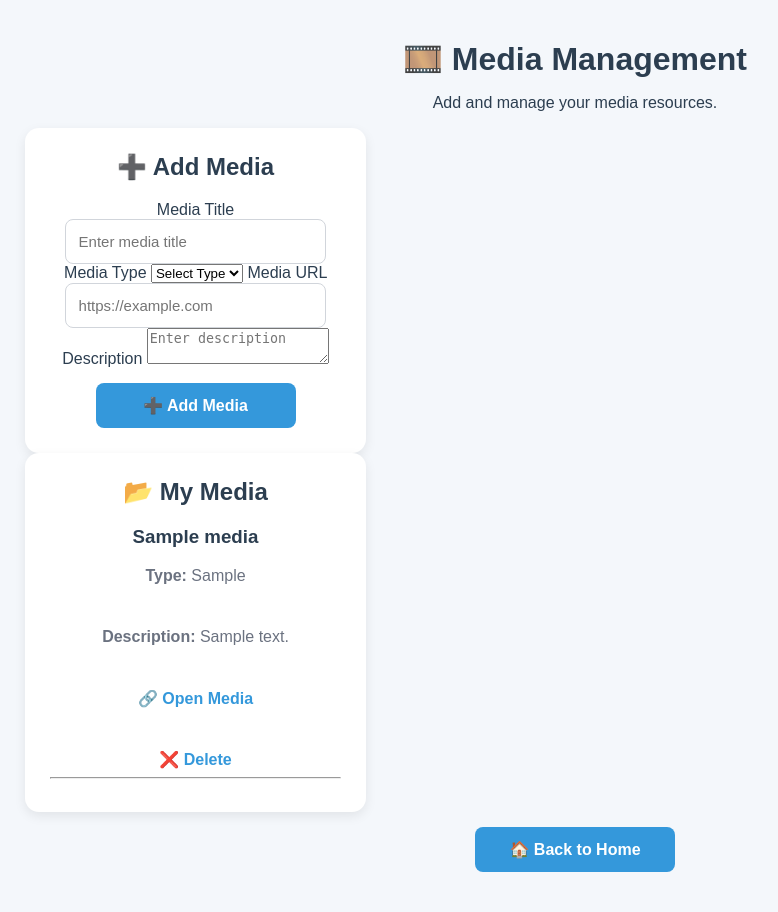
After one commit to vaishnavi757-g/HomeManagement, a Flask app: page /media in a window 1280 px wide. The commit adds this page. Shown: the whole page, without its empty margins (65-843 px from the left). Run offline with Flask 3, Linux system fonts and the light colour scheme; a user stored in the database is signed in; data comes from the database, SQL or seed files in the repository; tables that the repository leaves empty hold one stand-in row (values such as "Sample post").

Commit message:
Add Media Management functionality

```diff
--- a/app.py
+++ b/app.py
@@ -54,6 +54,17 @@ def init_db():
             start_date TEXT,
             end_date TEXT,
             status TEXT DEFAULT 'Not Started',
+            user_id INTEGER
+        )
+    """)
+    # Media Management table
+    conn.execute("""
+        CREATE TABLE IF NOT EXISTS media (
+            id INTEGER PRIMARY KEY AUTOINCREMENT,
+            title TEXT NOT NULL,
+            media_type TEXT NOT NULL,
+            url TEXT NOT NULL,
+            description TEXT,
             user_id INTEGER
         )
     """)
@@ -559,6 +570,78 @@ def delete_project(project_id):
 
     return redirect(url_for("projects"))
 
+# Media Management
+@app.route("/media", methods=["GET", "POST"])
+def media():
+    if "username" not in session:
+        return redirect(url_for("login"))
+
+    conn = get_db()
+
+    user = conn.execute(
+        "SELECT id FROM users WHERE username = ?",
+        (session["username"],)
+    ).fetchone()
+
+    if request.method == "POST":
+        title = request.form["title"]
+        media_type = request.form["media_type"]
+        url = request.form["url"]
+        description = request.form["description"]
+
+        conn.execute(
+            """
+            INSERT INTO media
+            (title, media_type, url, description, user_id)
+            VALUES (?, ?, ?, ?, ?)
+            """,
+            (title, media_type, url, description, user["id"])
+        )
+
+        conn.commit()
+
+    media_list = conn.execute(
+        """
+        SELECT * FROM media
+        WHERE user_id = ?
+        ORDER BY id DESC
+        """,
+        (user["id"],)
+    ).fetchall()
+
+    conn.close()
+
+    return render_template(
+        "media.html",
+        media=media_list
+    )
+
+
+@app.route("/delete_media/<int:media_id>")
+def delete_media(media_id):
+    if "username" not in session:
+        return redirect(url_for("login"))
+
+    conn = get_db()
+
+    user = conn.execute(
+        "SELECT id FROM users WHERE username = ?",
+        (session["username"],)
+    ).fetchone()
+
+    conn.execute(
+        """
+        DELETE FROM media
+        WHERE id = ? AND user_id = ?
+        """,
+        (media_id, user["id"])
+    )
+
+    conn.commit()
+    conn.close()
+
+    return redirect(url_for("media"))
+
 @app.route("/delete_expense/<int:expense_id>")
 def delete_expense(expense_id):
 
--- a/templates/index.html
+++ b/templates/index.html
@@ -33,6 +33,9 @@
             <button>📊 Project Management</button>
         </a>
 
+        <a href="/media">
+            <button>🎞️ Media Management</button>
+        </a>
 
         <!-- Dashboard Statistics -->
 
--- /dev/null
+++ b/templates/media.html
@@ -0,0 +1,103 @@
+<!DOCTYPE html>
+<html>
+<head>
+    <title>Media Management</title>
+    <link rel="stylesheet" href="{{ url_for('static', filename='style.css') }}">
+</head>
+
+<body>
+
+<div class="container">
+
+    <h1>🎞️ Media Management</h1>
+    <p>Add and manage your media resources.</p>
+
+    <div class="card">
+
+        <h2>➕ Add Media</h2>
+
+        <form method="POST">
+
+            <label>Media Title</label>
+            <input type="text" name="title" placeholder="Enter media title" required>
+
+            <label>Media Type</label>
+            <select name="media_type" required>
+                <option value="">Select Type</option>
+                <option value="Image">Image</option>
+                <option value="Video">Video</option>
+                <option value="Audio">Audio</option>
+                <option value="Document">Document</option>
+            </select>
+
+            <label>Media URL</label>
+            <input type="url" name="url" placeholder="https://example.com" required>
+
+            <label>Description</label>
+            <textarea name="description" placeholder="Enter description"></textarea>
+
+            <button type="submit">➕ Add Media</button>
+
+        </form>
+
+    </div>
+
+
+    <div class="card">
+
+        <h2>📂 My Media</h2>
+
+        {% if media %}
+
+            {% for item in media %}
+
+                <div class="media-item">
+
+                    <h3>{{ item["title"] }}</h3>
+
+                    <p>
+                        <strong>Type:</strong>
+                        {{ item["media_type"] }}
+                    </p>
+
+                    {% if item["description"] %}
+                        <p>
+                            <strong>Description:</strong>
+                            {{ item["description"] }}
+                        </p>
+                    {% endif %}
+
+                    <p>
+                        <a href="{{ item['url'] }}" target="_blank">
+                            🔗 Open Media
+                        </a>
+                    </p>
+
+                    <a href="/delete_media/{{ item['id'] }}"
+                       onclick="return confirm('Are you sure you want to delete this media?');">
+                        ❌ Delete
+                    </a>
+
+                </div>
+
+                <hr>
+
+            {% endfor %}
+
+        {% else %}
+
+            <p>No media added yet.</p>
+
+        {% endif %}
+
+    </div>
+
+
+    <a href="/">
+        <button>🏠 Back to Home</button>
+    </a>
+
+</div>
+
+</body>
+</html>
```
